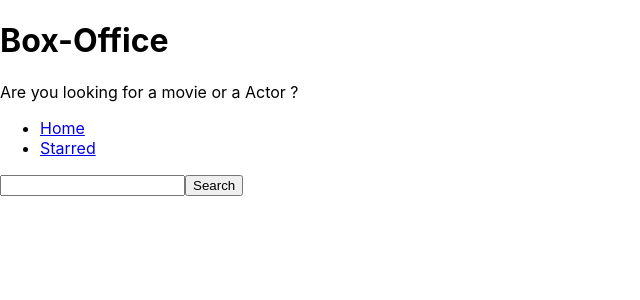
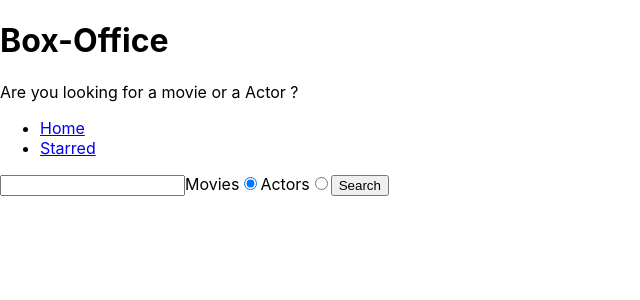
Before and after one commit to Its-kushal/Box-Office-R, a React (Create React App) app: page / in a window 1280 px wide. Shown: the top 300 px of the page, without its empty margins (0-640 px from the left). Built offline with nearby package versions, Linux system fonts and the light colour scheme.

Commit message:
added search for actors

```diff
--- a/src/apiFiles/tvmaze.js
+++ b/src/apiFiles/tvmaze.js
@@ -9,4 +9,6 @@ const apiGet = async queryString => {
 
 export const searchForShows = query => apiGet(`/search/shows?q=${query}`);
 
-export default apiGet;
+export const searchForPeople = query => apiGet(`/search/people?q=${query}`);
+
+// export default apiGet;
--- a/src/pages/Home.jsx
+++ b/src/pages/Home.jsx
@@ -1,11 +1,12 @@
 // import { Link } from "react-router-dom";
 import { useState } from 'react';
-import { searchForShows } from './../apiFiles/tvmaze.js';
+import { searchForShows,searchForPeople } from './../apiFiles/tvmaze.js';
 
 const Home = () => {
    const [searchStr, setSearchStr] = useState('');
    const [apiData, setApiData] = useState(null);
    const [apiDataError, setApiDataError] = useState(null);
+   const [searchOption, setSearchOption] = useState('movies');
 
    // console.log(searchStr);
 
@@ -13,15 +14,24 @@ const Home = () => {
       setSearchStr(ev.target.value);
    };
 
+   const onRadioChange = (ev) => {
+      setSearchOption(ev.target.value);
+   };
+
    const onSearch = async ev => {
-      // console.log(ev);
-      // https://api.tvmaze.com/search/shows?q=girls
+
       ev.preventDefault();
 
       try {
          setApiDataError(null);
-         const result = await searchForShows(searchStr);
-         setApiData(result);
+         if(searchOption === 'movies'){
+            const result = await searchForShows(searchStr);
+            setApiData(result);
+         }
+         else{
+            const result = await searchForPeople(searchStr);
+            setApiData(result);
+         }
       } catch (error) {
          setApiData(error);
       }
@@ -32,12 +42,15 @@ const Home = () => {
          return <div>Error Occured: {apiDataError.message}</div>;
       }
       if (apiData) {
-         return apiData.map(data => (
+         return apiData[0].show ? apiData.map(data => (
             <div key={data.show.id}>{data.show.name}</div>
+         )) : apiData.map(data => (
+            <div key={data.person.id}>{data.person.name}</div>
          ));
       }
       return null;
    };
+
 
    return (
       <div>
@@ -47,6 +60,15 @@ const Home = () => {
                onChange={onSearchInputChange}
                value={searchStr}
             />
+
+            <label>
+               Movies
+               <input type="radio" value="movies" name="search-options" checked={searchOption === 'movies'} onChange={onRadioChange}/>
+            </label>
+            <label>
+               Actors
+               <input type="radio" value="actors" name="search-options" checked={searchOption === 'actors'} onChange={onRadioChange}/>
+            </label>
             <button type="submit">Search</button>
          </form>
          <div>{renderApiData()}</div>
```
